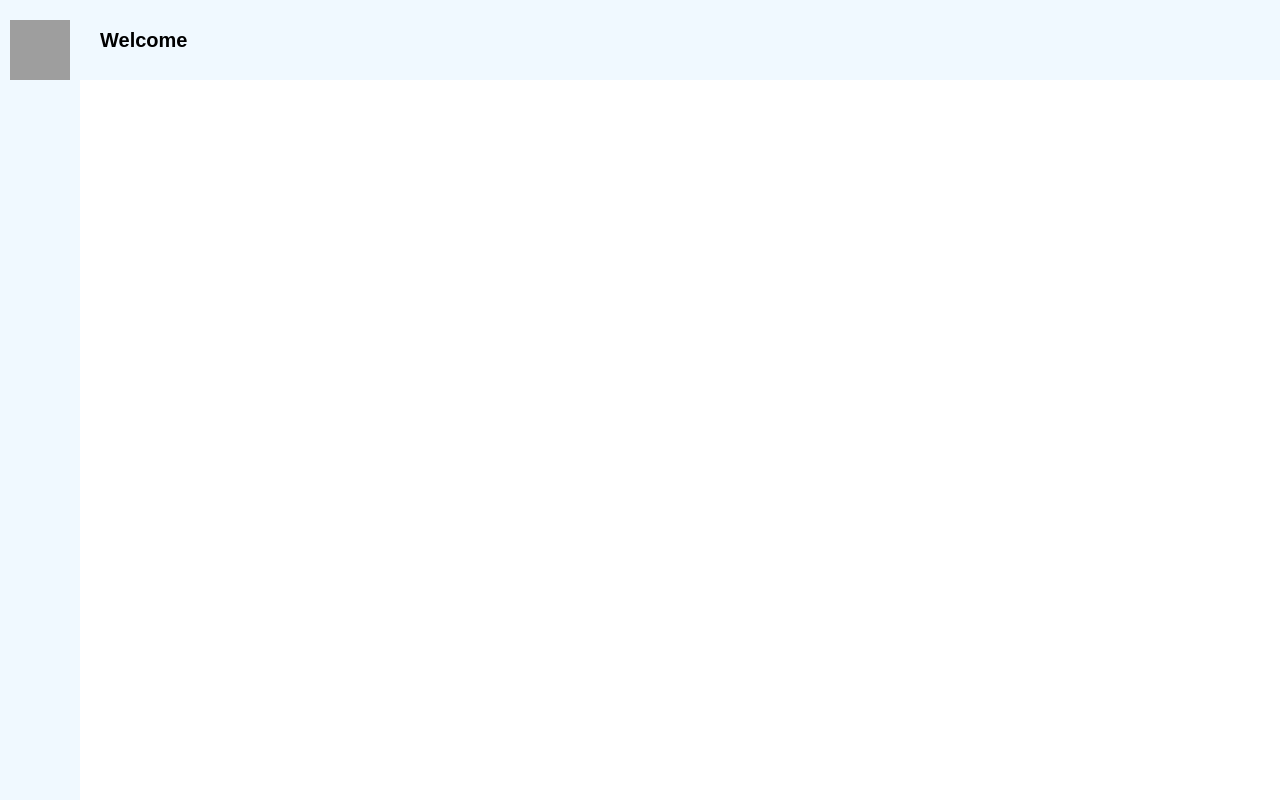
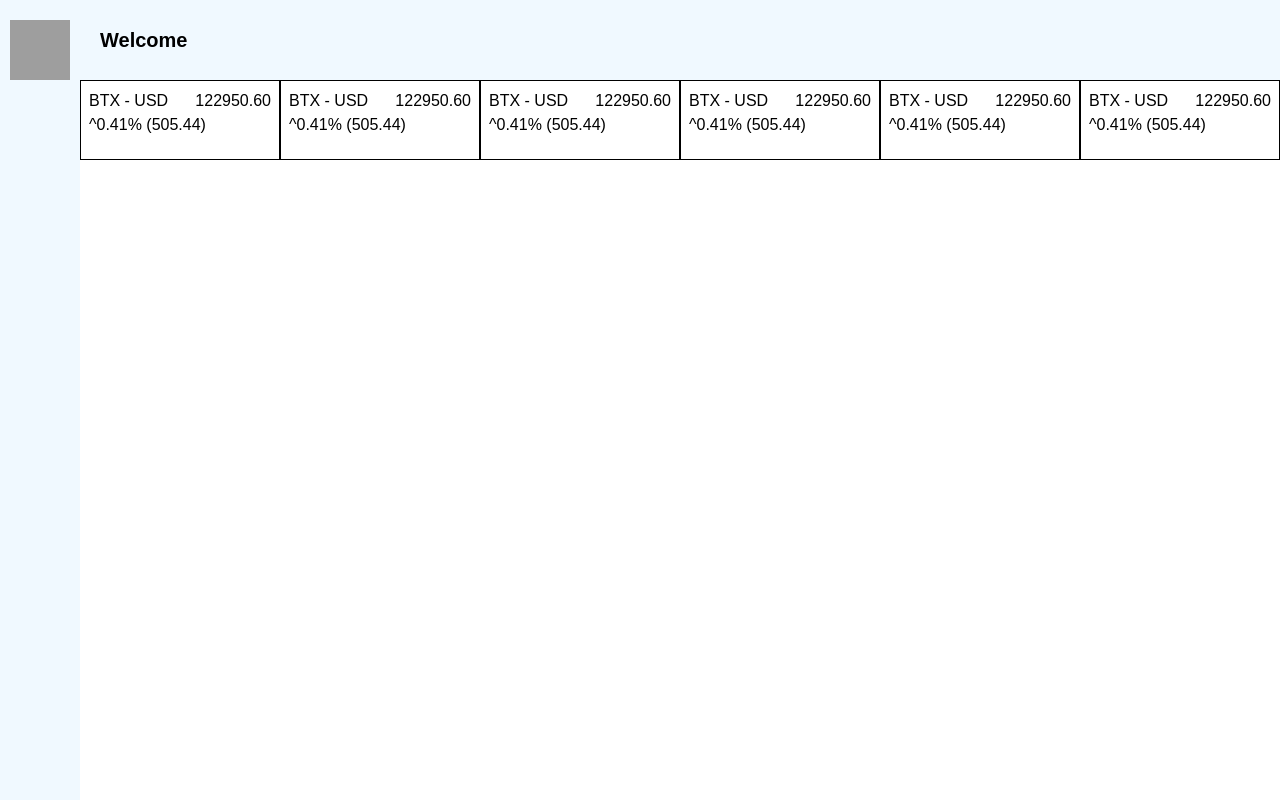
Before and after one commit to The-AM-Venture/Dash, a Next.js app: page / in a window 1280 px wide. Built offline with nearby package versions, Linux system fonts and the light colour scheme; grey boxes are pictures that could not be loaded; some icons are missing.

Commit message:
add trending component

```diff
--- /dev/null
+++ b/src/app/components/trending.js
@@ -0,0 +1,45 @@
+import React from 'react';
+
+const testtrends = [
+  {name: 'My personal website', link: 'https:/alfredmalone.com'},
+  {name: 'Val Bui', link: 'https://valbui.com'},
+  {name: 'My personal website', link: 'https:/alfredmalone.com'},
+  {name: 'Val Bui', link: 'https://valbui.com'},
+  {name: 'My personal website', link: 'https:/alfredmalone.com'},
+  {name: 'Val Bui', link: 'https://valbui.com'},
+
+];
+
+export default function Trending() {
+  return (
+    <>
+    <div className='w-full overflow-x-auto'>
+        <div className='grid grid-cols-6'>
+            {
+                testtrends.map( (link,i) =>
+                    <div className='bg-white border-1 text-black w-full h-20 p-2'>
+                        <div className='h-full'>
+                        <div className='flex flex-row justify-between'>
+                            <p>BTX - USD</p>
+                            <p>122950.60</p>
+                        </div>
+                        <div className='mt-auto'>
+                        <p >^0.41% (505.44)</p>
+                        </div>
+
+                        </div>
+                    </div>
+                )
+            }
+
+
+        </div>
+
+
+
+
+
+    </div>
+    </>
+  )
+}
--- a/src/app/page.js
+++ b/src/app/page.js
@@ -1,14 +1,17 @@
 
 import Sidebar from "./components/sidebar";
 import Nav from "./components/nav";
+import Trending from "./components/trending";
 
 export default function Home() {
   return (
     <>
       <section className="flex flex-row">
         <Sidebar />
+        <div className="flex flex-col w-full h-full">
         <Nav />
-
+        <Trending />
+        </div>
       </section>
     </>
   );
```
